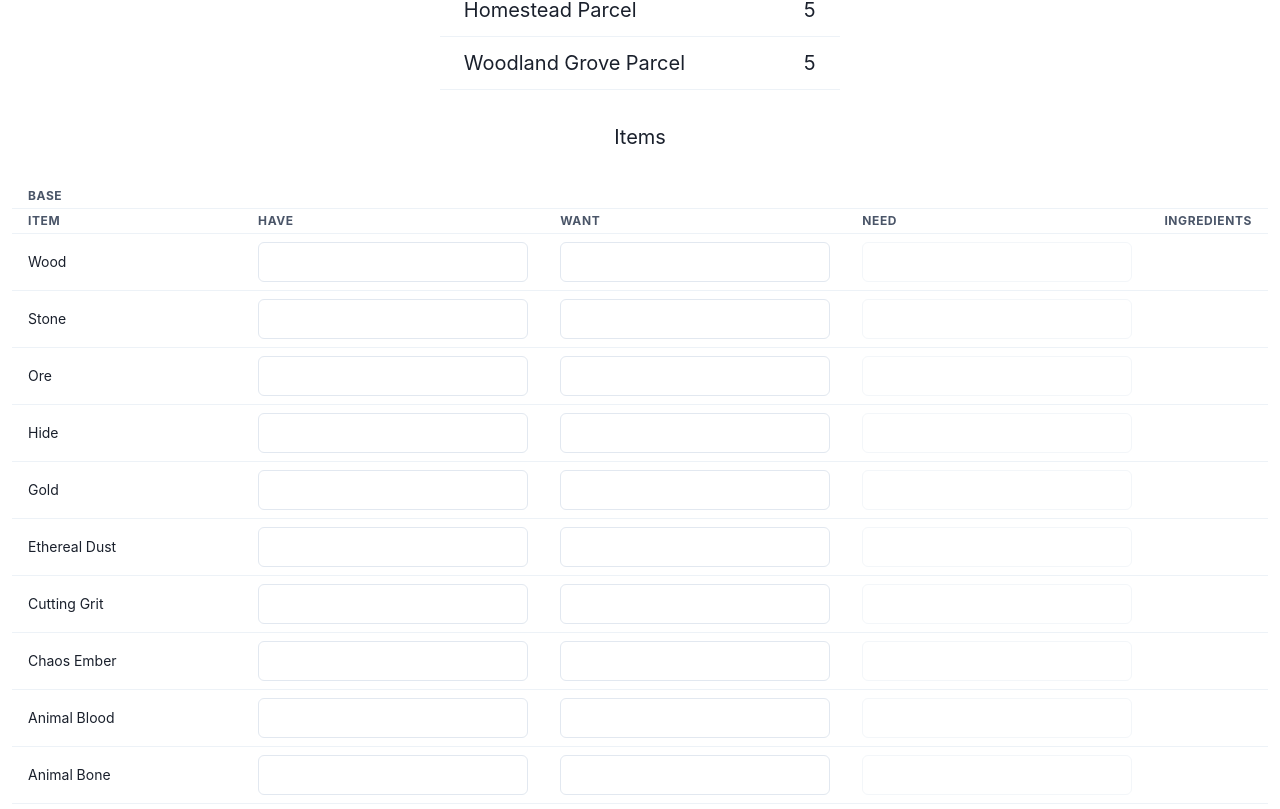
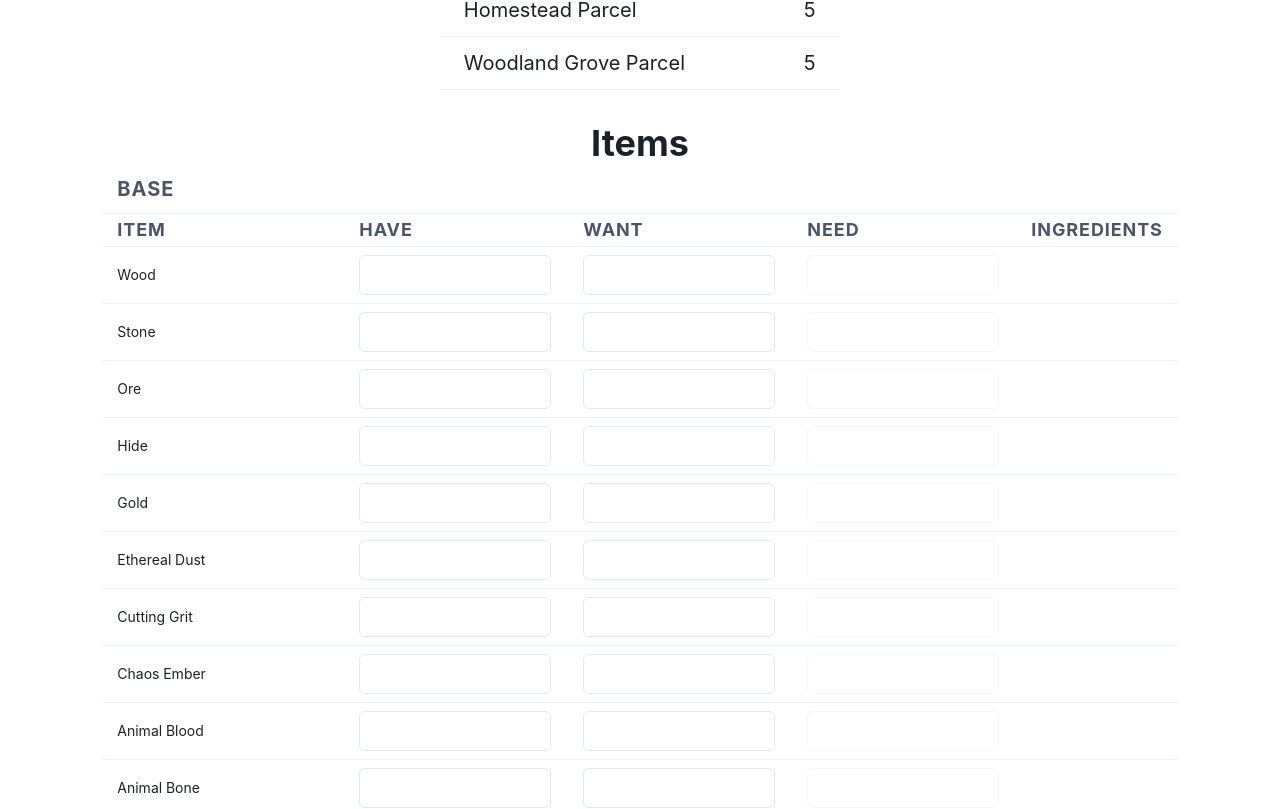
Before and after one commit to PapaCyclops/CrowfallCraftingCalc, a React (Create React App) app: page / in a window 1280 px wide. Shown: the part 739-1548 px from the top of the page. Built offline with nearby package versions, Linux system fonts and the light colour scheme.

Commit message:
Use system theme to default light/dark mode
Various cleanup

```diff
--- a/src/CraftingCalculator/components/CraftingRequirements.tsx
+++ b/src/CraftingCalculator/components/CraftingRequirements.tsx
@@ -1,14 +1,12 @@
 import {Heading, Table, Td, Text, Th, Thead, Tr} from "@chakra-ui/react";
+import {FC} from "react";
 import {Resource} from "../../resources/resources";
 import {getCraftingSteps} from "../utils/craftingUtils";
 
-export function CraftingRequirements({
-  resource,
-  amount
-}: {
+const CraftingRequirements: FC<{
   resource: Resource;
   amount: number;
-}) {
+}> = ({resource, amount}) => {
   const steps = getCraftingSteps(resource, amount);
   return (
     <section>
@@ -29,7 +27,7 @@ export function CraftingRequirements({
           {Array.from(steps.entries())
             .sort(([, amountA], [, amountB]) => amountB - amountA)
             .map(([resource, amount]) => (
-              <Tr>
+              <Tr key={resource.name}>
                 <Td>{resource.name}</Td>
                 <Td isNumeric>{amount.toLocaleString()}</Td>
               </Tr>
@@ -38,4 +36,6 @@ export function CraftingRequirements({
       </Table>
     </section>
   );
-}
+};
+
+export default CraftingRequirements;
--- a/src/CraftingCalculator/components/ResourceRow.tsx
+++ b/src/CraftingCalculator/components/ResourceRow.tsx
@@ -1,25 +1,32 @@
-import {NumberInput, NumberInputField, Td, Tr} from "@chakra-ui/react";
+import {
+  NumberInput,
+  NumberInputField,
+  Td,
+  Tr,
+  NumberInputProps
+} from "@chakra-ui/react";
+import {FC} from "react";
 import {Resource} from "../../resources/resources";
 
-const ResourceRow = ({name /*, ingredients*/}: Resource) => {
+const ResourceNumberInput: FC<NumberInputProps> = (props) => (
+  <NumberInput maxW={48} min={0} {...props}>
+    <NumberInputField paddingInlineEnd={4} textAlign="right" />
+  </NumberInput>
+);
+
+const ResourceRow: FC<Resource> = ({name /*, ingredients*/}) => {
   // const ingredientsArray = ingredients && Array.from(ingredients, ([ingredient, amount]) => ({ingredient, amount}))
   return (
     <Tr>
       <Td>{name}</Td>
       <Td>
-        <NumberInput min={0}>
-          <NumberInputField />
-        </NumberInput>
+        <ResourceNumberInput />
       </Td>
       <Td>
-        <NumberInput min={0}>
-          <NumberInputField />
-        </NumberInput>
+        <ResourceNumberInput />
       </Td>
       <Td>
-        <NumberInput min={0} isDisabled>
-          <NumberInputField />
-        </NumberInput>
+        <ResourceNumberInput isDisabled />
       </Td>
       <Td>
         {/*{ingredientsArray && <table>*/}
--- a/src/CraftingCalculator/components/ResourceTable.tsx
+++ b/src/CraftingCalculator/components/ResourceTable.tsx
@@ -1,37 +1,54 @@
-import {Table, Tbody, Th, Tr} from "@chakra-ui/react";
+import {Heading, Table, Tbody, Th, Tr} from "@chakra-ui/react";
+import {FC, Fragment} from "react";
 import {Resource, resources} from "../../resources/resources";
 import ResourceRow from "./ResourceRow";
 
-export default function ResourceTable() {
+const ResourceTable: FC = () => {
   const resourcesByGroup = resources.reduce((map, resource) => {
     map[resource.group] = map[resource.group] || [];
     map[resource.group].push(resource);
     return map;
   }, {} as Record<string, Resource[]>);
   return (
-    <>
-      <h2>Items</h2>
+    <section>
+      <Heading as="h2" size="xl">
+        Items
+      </Heading>
       <Table size="sm">
         <Tbody>
           {Object.entries(resourcesByGroup).map(([group, groupResources]) => (
-            <>
+            <Fragment key={group}>
               <Tr>
-                <Th colSpan={5}>{group}</Th>
+                <Th colSpan={5} fontSize="xl" paddingY={4}>
+                  {group}
+                </Th>
               </Tr>
               <Tr>
-                <Th>Item</Th>
-                <Th>Have</Th>
-                <Th>Want</Th>
-                <Th>Need</Th>
-                <Th>Ingredients</Th>
+                <Th fontSize="lg" paddingY={2}>
+                  Item
+                </Th>
+                <Th fontSize="lg" paddingY={2}>
+                  Have
+                </Th>
+                <Th fontSize="lg" paddingY={2}>
+                  Want
+                </Th>
+                <Th fontSize="lg" paddingY={2}>
+                  Need
+                </Th>
+                <Th fontSize="lg" paddingY={2}>
+                  Ingredients
+                </Th>
               </Tr>
               {groupResources.map((resource) => (
-                <ResourceRow {...resource} />
+                <ResourceRow key={resource.name} {...resource} />
               ))}
-            </>
+            </Fragment>
           ))}
         </Tbody>
       </Table>
-    </>
+    </section>
   );
-}
+};
+
+export default ResourceTable;
--- a/src/index.tsx
+++ b/src/index.tsx
@@ -1,15 +1,16 @@
 import {ColorModeScript} from "@chakra-ui/react";
-import React from "react";
-import ReactDOM from "react-dom";
+import {StrictMode} from "react";
+import {render} from "react-dom";
 import App from "./App";
 import reportWebVitals from "./reportWebVitals";
 import * as serviceWorker from "./serviceWorker";
+import theme from "./theme";
 
-ReactDOM.render(
-  <React.StrictMode>
-    <ColorModeScript />
+render(
+  <StrictMode>
+    <ColorModeScript initialColorMode={theme.config.initialColorMode} />
     <App />
-  </React.StrictMode>,
+  </StrictMode>,
   document.getElementById("root")
 );
 
--- /dev/null
+++ b/src/theme.ts
@@ -0,0 +1,10 @@
+import {extendTheme, ThemeConfig} from "@chakra-ui/react";
+
+const config: ThemeConfig = {
+  initialColorMode: "dark",
+  useSystemColorMode: true
+};
+
+const theme = extendTheme({config});
+
+export default theme;
```
Also changed, not shown: src/App.tsx (+6 -4 lines), src/CraftingCalculator/CraftingCalculator.tsx (+5 -4 lines).
